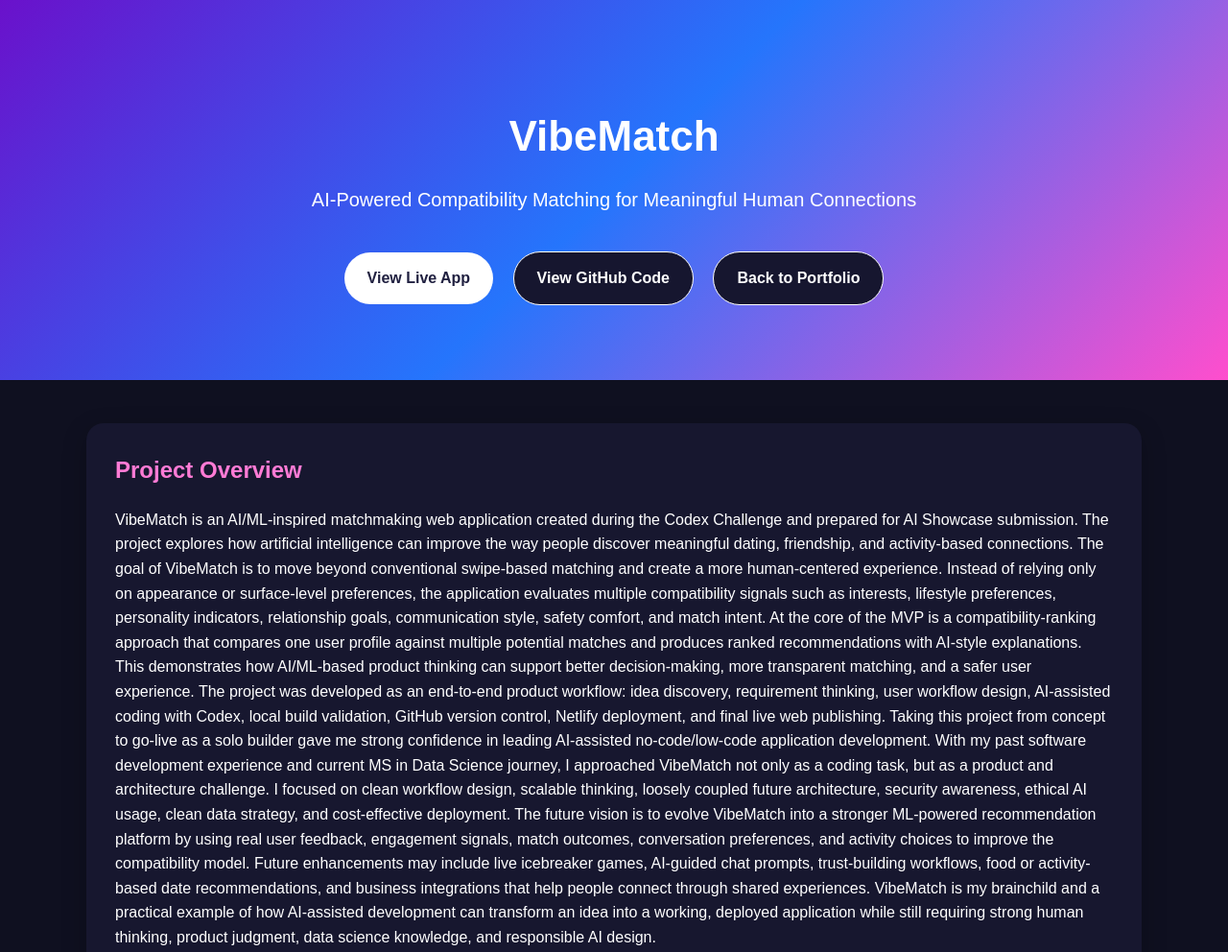
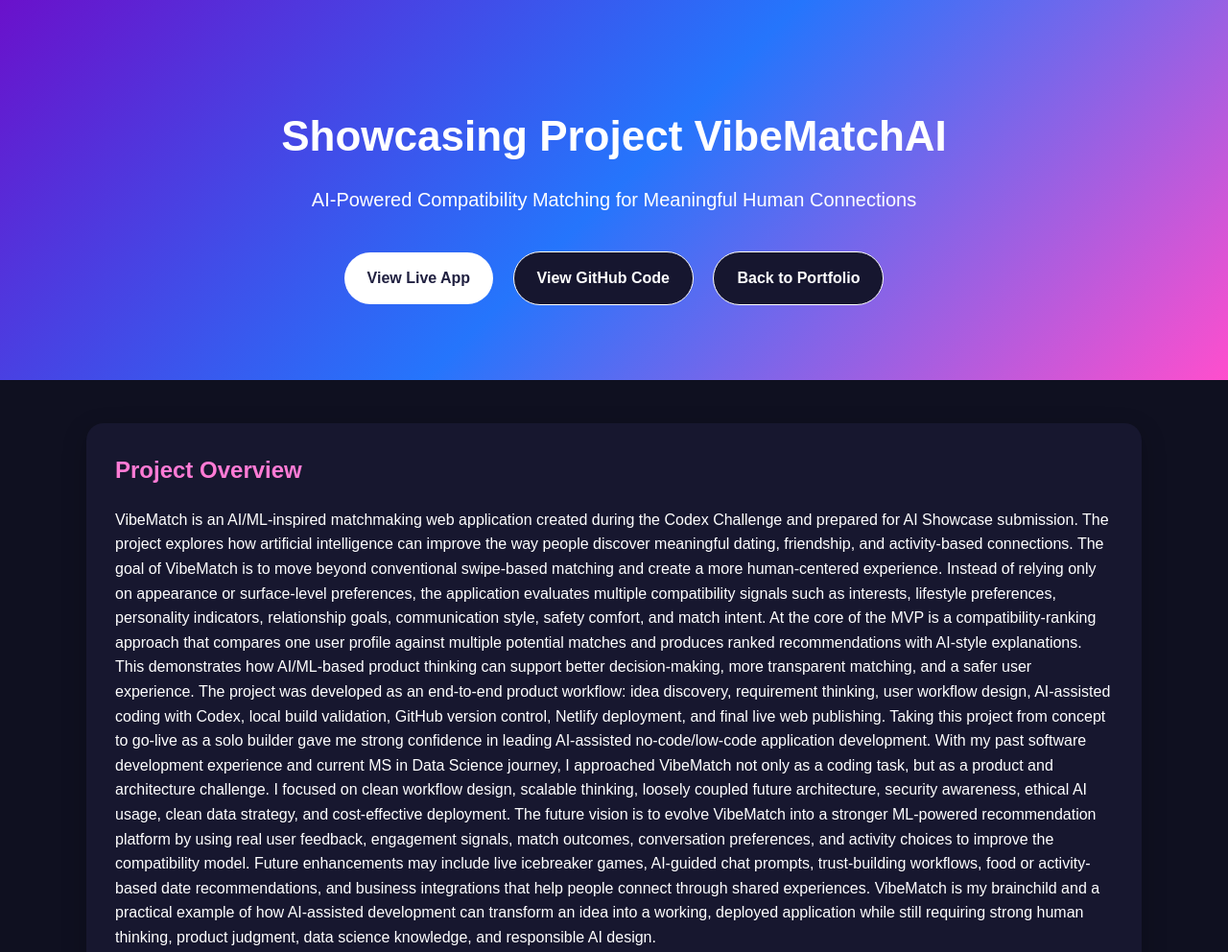
Before and after one commit to sroy-codebase/projects, a plain HTML site: page vibematchAI/index.html in a window 1280 px wide. Shown: the top 992 px of the page at 96% size. Drawn offline with Linux system fonts and the light colour scheme.

Commit message:
Update index.html

```diff
--- a/vibematchAI/index.html
+++ b/vibematchAI/index.html
@@ -120,7 +120,7 @@
 <body>
 
   <section class="hero">
-    <h1>VibeMatch</h1>
+    <h1>Showcasing Project VibeMatchAI</h1>
     <p>AI-Powered Compatibility Matching for Meaningful Human Connections</p>
 
     <a class="btn" href="https://vibematch-ai.netlify.app" target="_blank">View Live App</a>
```
